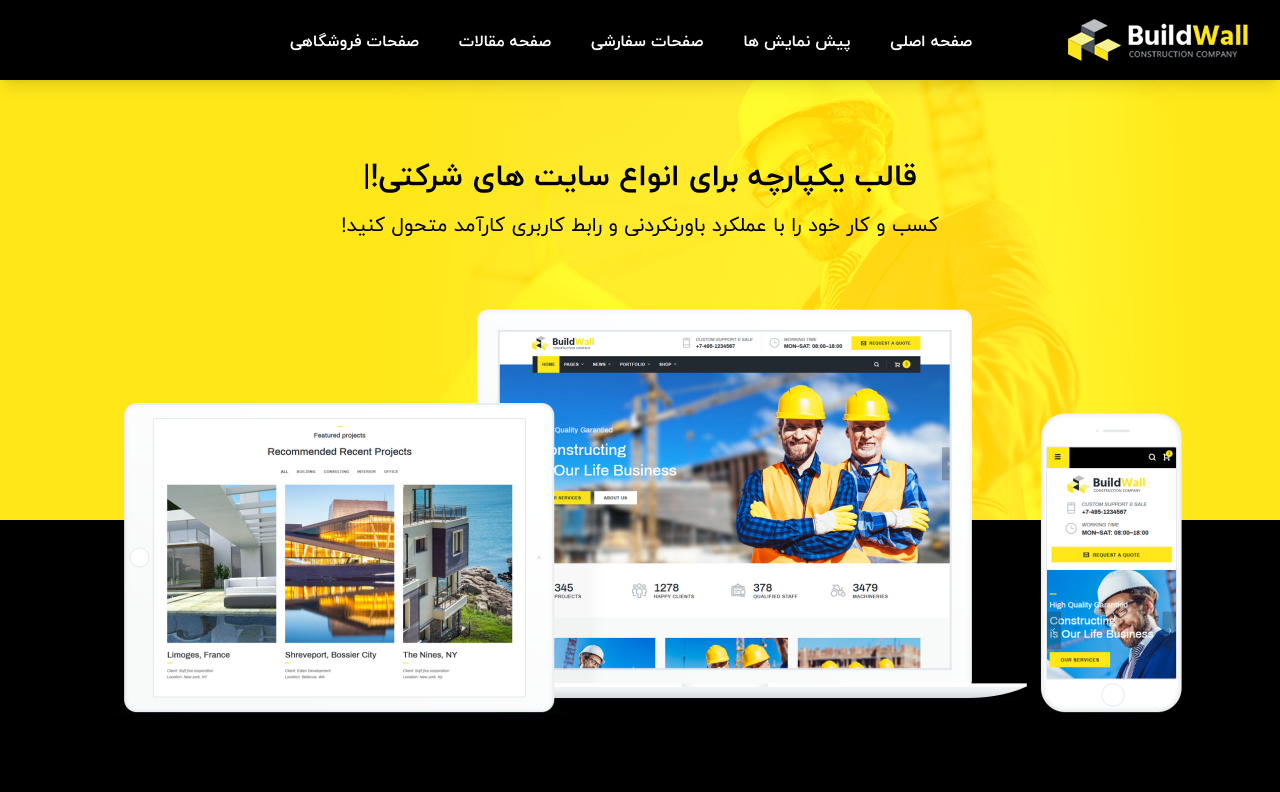
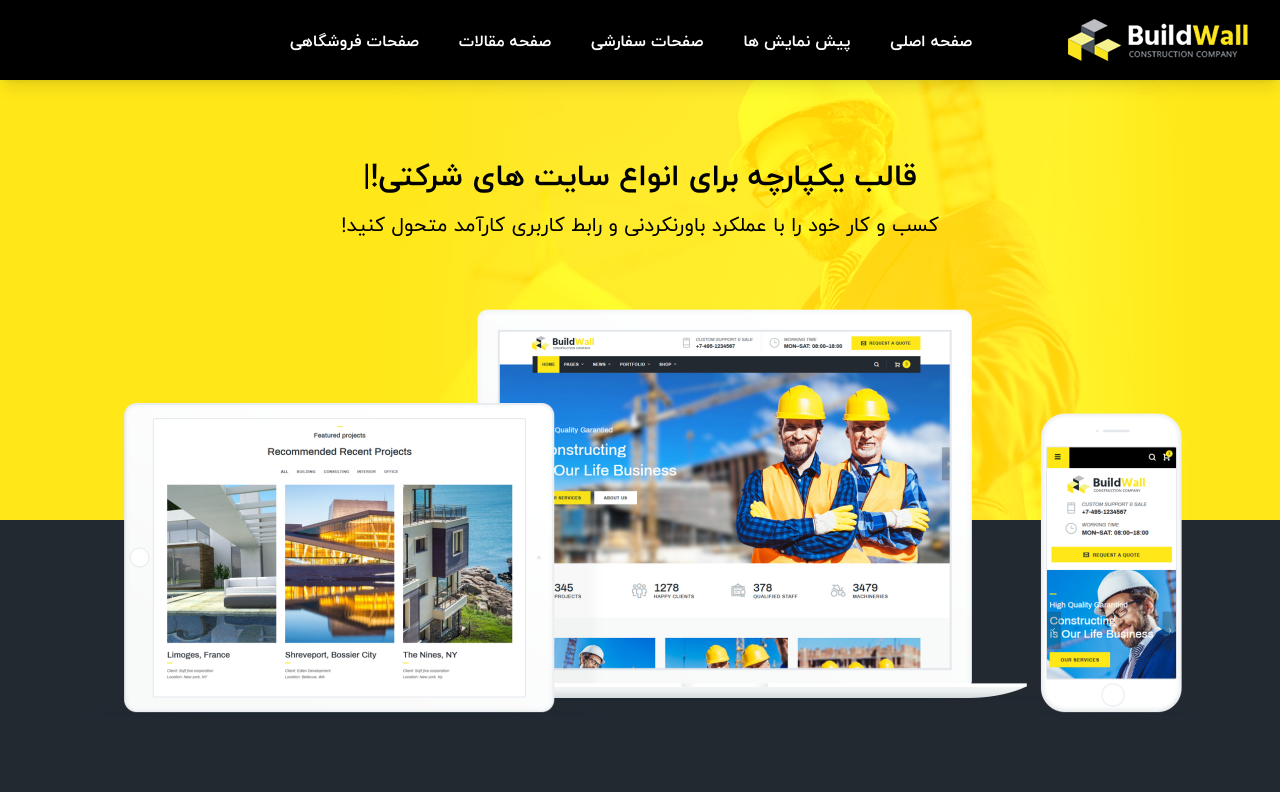
Before and after one commit to mahyarErshad/buildwall, a React (Vite) app: page / in a window 1280 px wide. Shown: the top 792 px of the page. Built offline with nearby package versions, Linux system fonts and the light colour scheme.

Commit message:
Changed the secondary color

```diff
--- a/src/index.css
+++ b/src/index.css
@@ -24,7 +24,7 @@
 }
 :root {
   --primary-color: #ffe618;
-  --secondary-color: #000;
+  --secondary-color: #222931;
   --custom-gray: #f5f5f1;
   --custom-black: #222931;
 }
```
